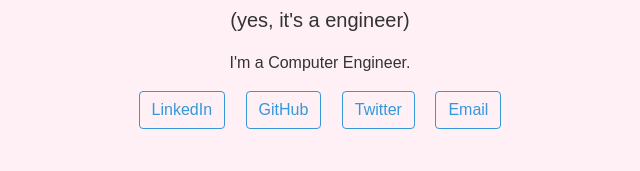
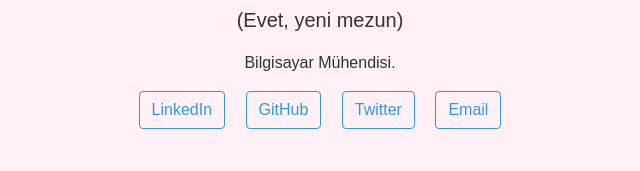
Before and after one commit to kerimoztrk/kerimoztrk.github.io, a plain HTML site: page index.html in a window 1280 px wide. Shown: the part 674-845 px from the top of the page, 320-960 px from the left. Drawn offline with nearby package versions, Linux system fonts and the light colour scheme.

Commit message:
Update index.html

```diff
--- a/index.html
+++ b/index.html
@@ -27,8 +27,8 @@
         <div class="text-center">
             <img src="images/a.jpg" alt="Kerim Öztürk" class="rounded-circle mb-4" width="400" height="470">
             <h1 class="display-4">KERİM ÖZTÜRK</h1>
-            <p class="lead">(yes, it's a engineer)</p>
-            <p>I'm a Computer Engineer.</p>
+            <p class="lead">(Evet, yeni mezun)</p>
+            <p>Bilgisayar Mühendisi.</p>
             <div>
                 <a href="#" class="btn btn-outline-dark mx-2" onclick="handleClick('LinkedIn')">LinkedIn</a>
                 <a href="#" class="btn btn-outline-dark mx-2" onclick="handleClick('GitHub')">GitHub</a>
```
